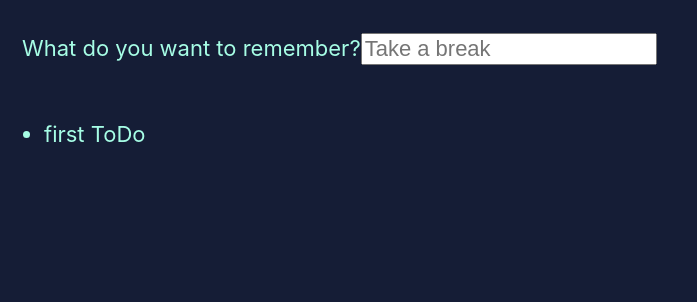
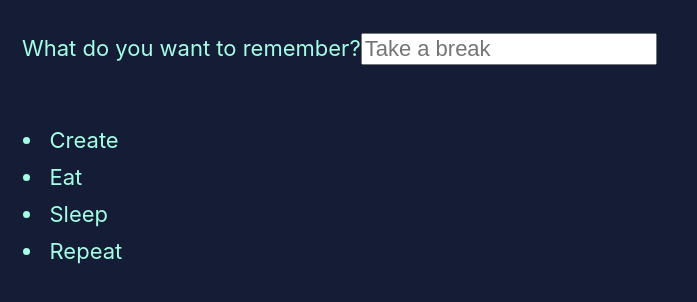
Before and after one commit to FreyaElisabeth/to-do-list, a React (Create React App) app: page / in a window 1280 px wide. Shown: the top 302 px of the page, without its empty margins (0-697 px from the left). Built offline with nearby package versions, Linux system fonts and the light colour scheme.

Commit message:
Render to-dos from array

```diff
--- a/src/App.js
+++ b/src/App.js
@@ -4,12 +4,21 @@ import Input from './Input'
 import ToDo from './ToDo'
 
 export default class App extends Component {
+  todos = [
+    { text: 'Create', done: false },
+    { text: 'Eat', done: false },
+    { text: 'Sleep', done: false },
+    { text: 'Repeat', done: false }
+  ]
+
   render() {
     return (
       <div className="App">
         <Input />
         <ul className="listContainer">
-          <ToDo />
+          {this.todos.map(todo => (
+            <ToDo text={todo.text} onClick={() => console.log(todo.text)} />
+          ))}
         </ul>
       </div>
     )
--- a/src/ToDo.css
+++ b/src/ToDo.css
@@ -1,3 +1,7 @@
+.ToDo {
+  padding: 0.25em;
+}
+
 .done {
   text-decoration: line-through;
 }
--- a/src/ToDo.js
+++ b/src/ToDo.js
@@ -3,6 +3,12 @@ import './ToDo.css'
 
 export default class ToDo extends Component {
   render() {
-    return <li>first ToDo</li>
+    const { text, onClick } = this.props
+
+    return (
+      <li className="ToDo" onClick={onClick}>
+        {text}
+      </li>
+    )
   }
 }
```
